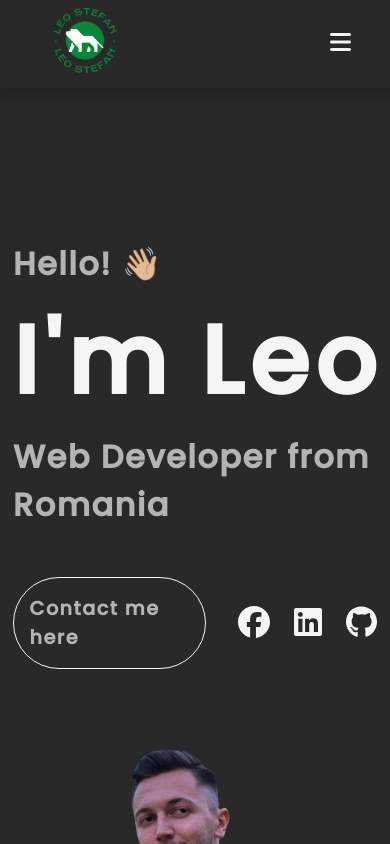
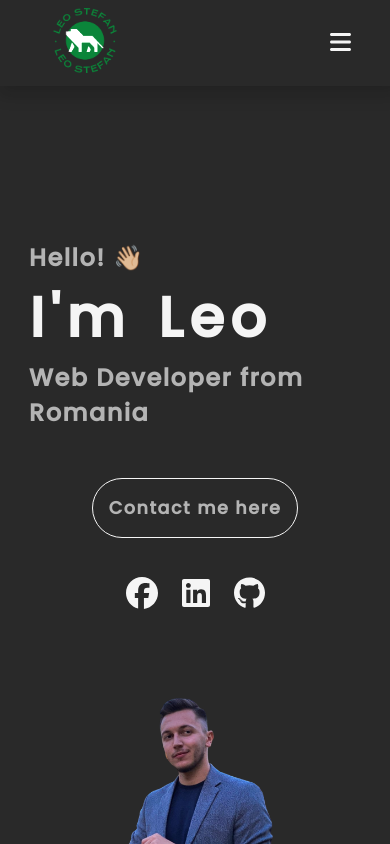
Before and after one commit to leostefan27/my-portofolio-reactjs-version, a React (Create React App) app: page / in a window 390 px wide. Shown: the top 844 px of the page. Built offline with nearby package versions, Linux system fonts and the light colour scheme.

Commit message:
minor changes

```diff
--- a/src/components/NavbarComponent.jsx
+++ b/src/components/NavbarComponent.jsx
@@ -40,18 +40,21 @@ const NavbarComponent = () => {
             {showNavbar && (
               <div onMouseLeave={() => setShowNavbar(false)}>
                 <ul>
-                  <li>
-                    <a href="#">Home</a>
-                  </li>
-                  <li>
-                    <a href="#about-section">About Me</a>
-                  </li>
-                  <li>
-                    <a href="#skills-section">Skills</a>
-                  </li>
-                  <li>
-                    <a href="#contact-section">Contact</a>
-                  </li>
+                  <a href="#">
+                    <li>Home</li>
+                  </a>
+
+                  <a href="#about-section">
+                    <li>About Me</li>
+                  </a>
+
+                  <a href="#skills-section">
+                    <li>Skills</li>
+                  </a>
+
+                  <a href="#contact-section">
+                    <li>Contact</li>
+                  </a>
                 </ul>
               </div>
             )}
--- a/src/index.css
+++ b/src/index.css
@@ -170,7 +170,7 @@ ul {
 
 .navbar .smallNavbar div ul li {
   padding: 1rem 0.5rem;
-  width: 100%;
+  width: 200px;
   border-radius: 10px;
   transition: all 500ms;
   cursor: pointer;
@@ -182,7 +182,8 @@ ul {
 }
 
 .navbar .smallNavbar div ul li a {
-  width: 100%;
+  width: 200px;
+  background-color: red;
 }
 
 /* Banner */
@@ -773,10 +774,117 @@ ul {
 }
 
 @media screen and (max-width: 550px) {
+  body {
+    font-size: 0.7rem;
+  }
+
+  #banner .firstSection .words {
+    display: flex;
+    flex-direction: row;
+    gap: 2rem;
+    font-size: 4rem;
+    font-weight: bolder;
+  }
+
   #about-section .about-text p:nth-child(2) a img {
     width: 25rem;
     border-radius: 5px;
     border: 1px solid black;
+  }
+
+  #about-section .about h1 {
+    font-size: 2.5rem;
+    text-align: center;
+  }
+}
+
+@media screen and (max-width: 400px) {
+  #banner .firstSection .words {
+    display: flex;
+    flex-direction: row;
+    gap: 2rem;
+    font-size: 3.5rem;
+    font-weight: bolder;
+  }
+
+  #banner .firstSection .text p {
+    width: 100%;
+    font-size: 1.5rem;
+    color: rgb(180, 180, 180);
+    font-weight: bolder;
+  }
+
+  #banner .firstSection .contact {
+    width: 100%;
+    margin-top: 3rem;
+    display: flex;
+    flex-direction: column;
+    justify-content: center;
+    align-items: center;
+    gap: 2rem;
+  }
+
+  #banner .firstSection .contact p {
+    font-size: 1.1rem;
+    color: rgb(180, 180, 180);
+    font-weight: bolder;
+    border: 1px solid whitesmoke;
+    cursor: pointer;
+    padding: 1rem;
+    border-radius: 100px;
+    transition: all 500ms;
+  }
+
+  #banner .secondSection {
+    display: flex;
+    justify-content: center;
+    align-items: center;
+  }
+
+  #banner .secondSection img {
+    margin: auto;
+    width: 55%;
+  }
+
+  #about-section .about-text p:nth-child(2) a img {
+    width: 17rem;
+    border-radius: 5px;
+    border: 1px solid black;
+  }
+
+  skills-section .skills-wrapper {
+    display: flex;
+    flex-direction: row;
+    justify-content: center;
+    align-items: flex-start;
+    flex-wrap: wrap;
+    gap: 2rem;
+  }
+
+  .skill img {
+    width: 3rem;
+  }
+
+  .form-group input {
+    width: 90%;
+  }
+
+  .form-group textarea {
+    width: 90%;
+    min-height: 6rem;
+  }
+
+  .form-group input[type="submit"] {
+    width: 90%;
+  }
+
+  #footer-section .footer {
+    display: flex;
+    width: 100%;
+    flex-direction: column;
+    justify-content: space-between;
+    align-items: center;
+    gap: 2rem;
   }
 }
 
```
